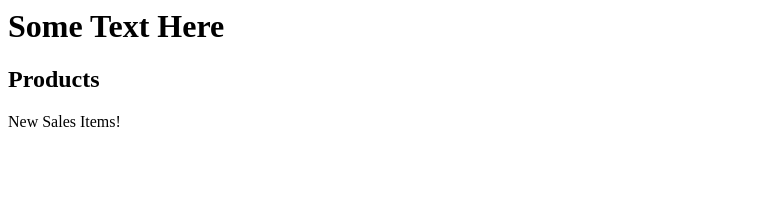
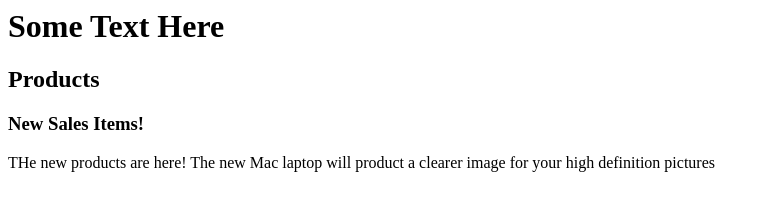
Before and after one commit to eus085351/eus085351.github.io, a plain HTML site: page index.html in a window 1280 px wide. Shown: the whole page, without its empty margins (0-770 px from the left). Drawn offline with Linux system fonts and the light colour scheme.

Commit message:
Update index.html

```diff
--- a/index.html
+++ b/index.html
@@ -7,6 +7,7 @@
   <body>
     <h1>Some Text Here</h1>
     <h2>Products</h2>
-    <p>New Sales Items!</p>
+    <h3>New Sales Items!</h3>
+    <p>THe new products are here! The new Mac laptop will product a clearer image for your high definition pictures</p>
   </body>
 </html>
```
